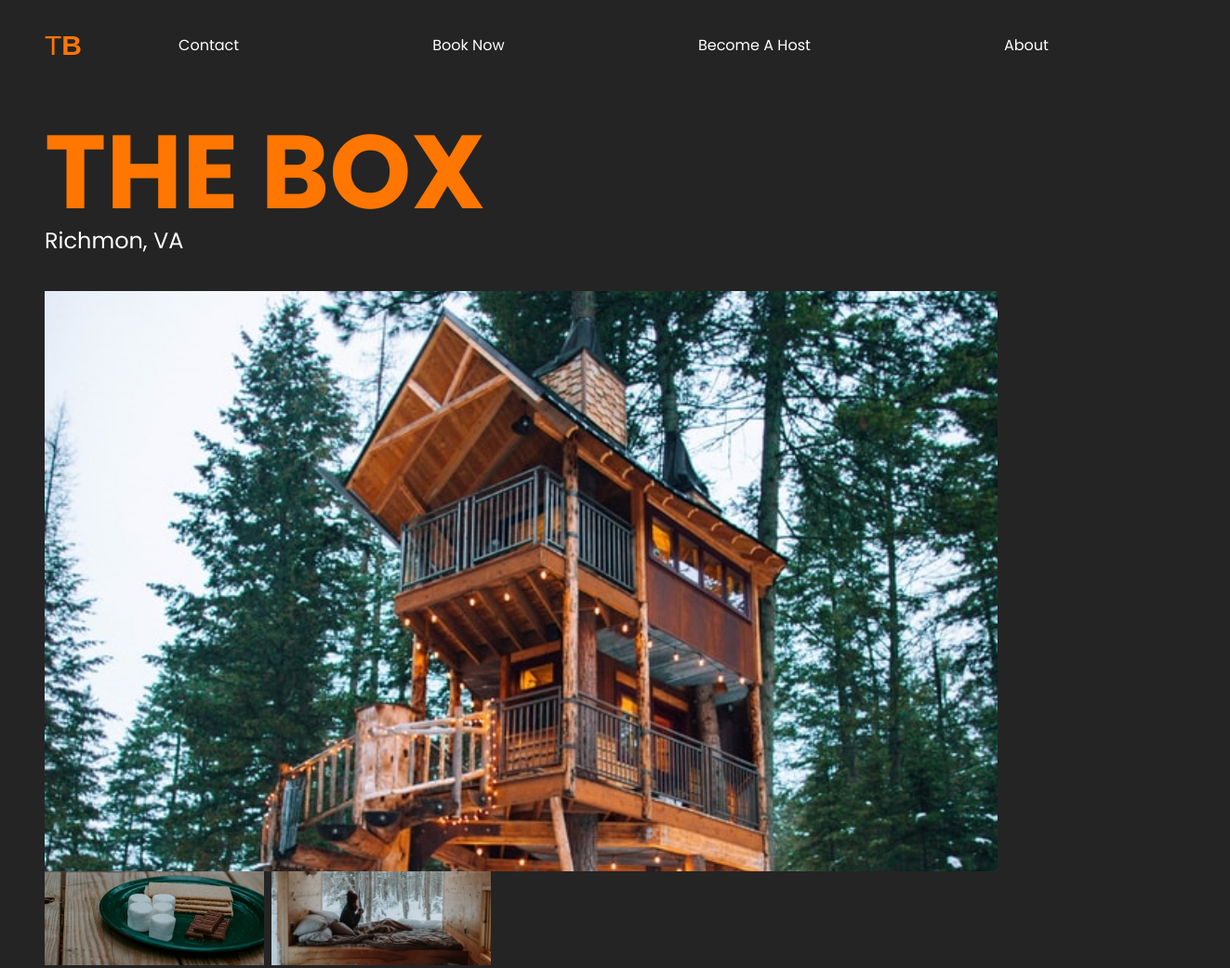
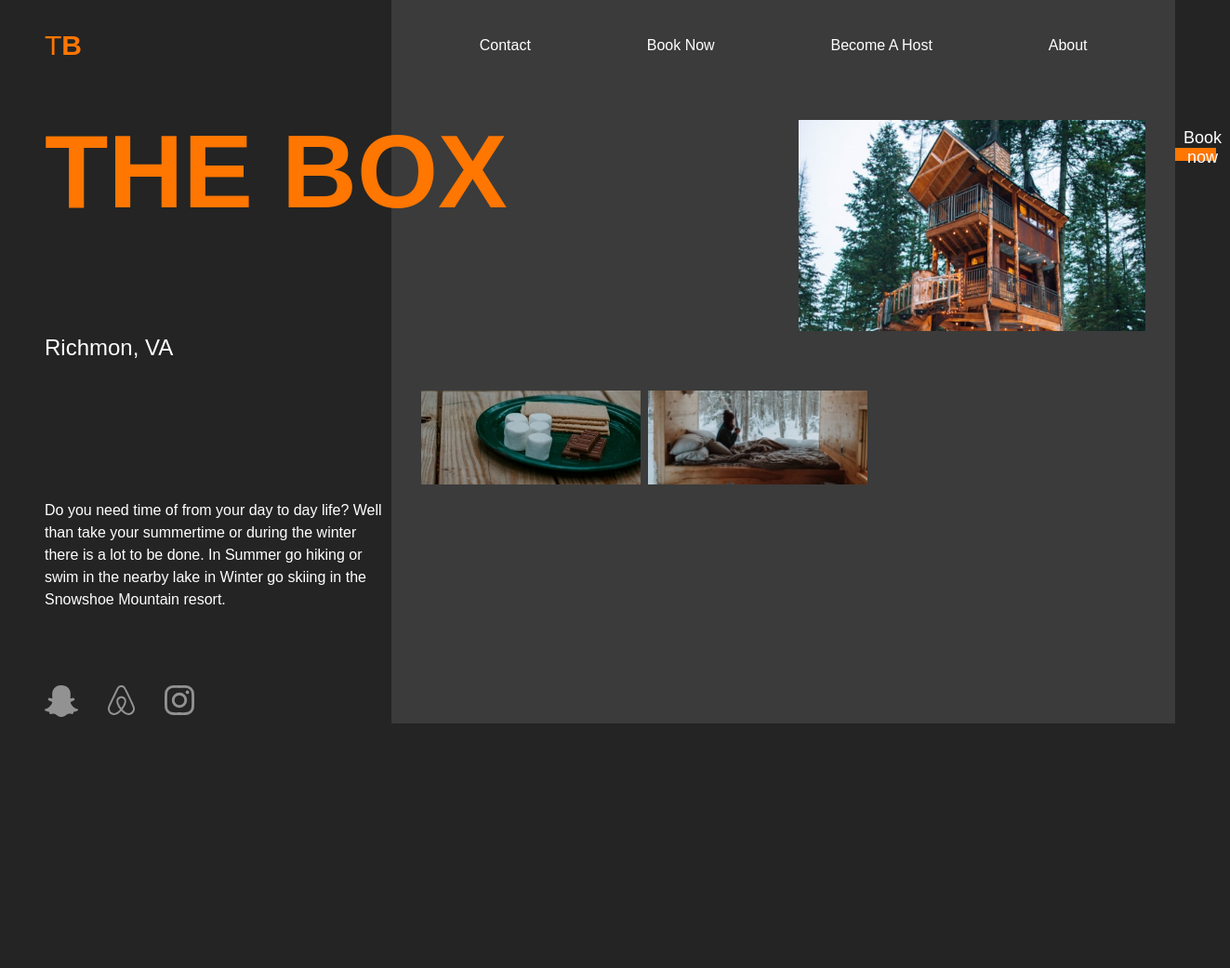
Before and after one commit to thenameiswiiwin/theBox, a plain HTML site: page index.html in a window 1280 px wide. Shown: the top 1041 px of the page at 93% size, 1323 px wide, since content can reach past the window. After the commit the page ends 800 px from the top, so only its background shows below. Drawn offline with Linux system fonts and the light colour scheme.

Commit message:
CSS: finish setting up subgrid

```diff
--- a/css/style.css
+++ b/css/style.css
@@ -10,10 +10,7 @@
 	--clr-bg-dark: #242424;
 	--clr-bg-light: #3b3b3b;
 	--clr-accent: #ff7600;
-	--ff-primary: 'Poppins', sans-serif;
-	--fw-light: 300;
-	--fw-normal: 400;
-	--fw-bold: 700;
+	--ff-primary: sans-serif;
 }
 
 body {
@@ -37,6 +34,8 @@ img {
 	font-size: 1.125rem;
 	padding: 0.5em;
 	position: relative;
+	align-self: start;
+	justify-self: start;
 }
 .btn::after {
 	content: '';
@@ -101,6 +100,10 @@ header {
 footer {
 	margin-top: 2em;
 }
+.social-links {
+	display: flex;
+	gap: 2em;
+}
 .social-link:hover,
 .social-link:focus {
 	opacity: 0.5;
@@ -116,13 +119,19 @@ footer {
 		display: grid;
 		grid-template-columns:
 			minmax(1em, 1fr)
-			repeat(3, minmax(10rem, 30rem))
+			repeat(3, minmax(15rem, 35rem))
 			minmax(1em, 1fr);
 		gap: 2em;
+		position: relative;
 	}
 
 	/* Navigation */
 	header {
+		grid-column: 2 / 5;
+		display: grid;
+		grid-template-columns: subgrid;
+	}
+	.nav {
 		grid-column: 2 / 5;
 	}
 
@@ -130,6 +139,36 @@ footer {
 	main {
 		grid-column: 2 / -1;
 		display: grid;
+		grid-template-columns: subgrid;
+		grid-auto-flow: dense;
+	}
+	main::after {
+		content: '';
+		position: absolute;
+		background-color: var(--clr-bg-light);
+		top: 0;
+		bottom: 0;
+		left: -2em;
+		right: -2em;
+		grid-column: 3 / 5;
+		z-index: -10;
+	}
+	.title {
+		grid-column: 1 / 3;
+		grid-row: 1;
+	}
+	.location,
+	.description {
+		grid-column: 1 / 2;
+	}
+	.primary-image {
+		grid-column: 2 / -1;
+		grid-row: 1 / 4;
+		z-index: -1;
+	}
+	.secondary-images {
+		grid-column: 2 / 3;
+		margin-top: 4em;
 	}
 
 	/* Footer */
```
